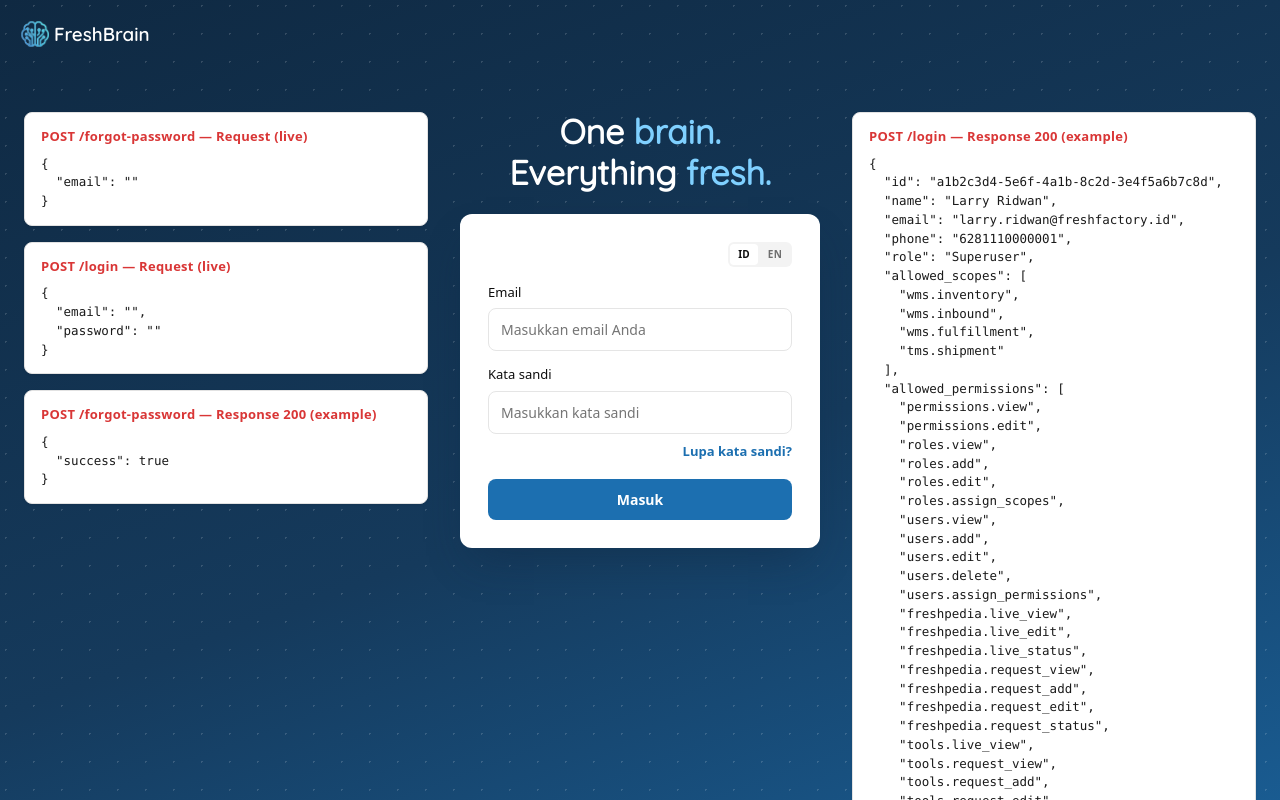
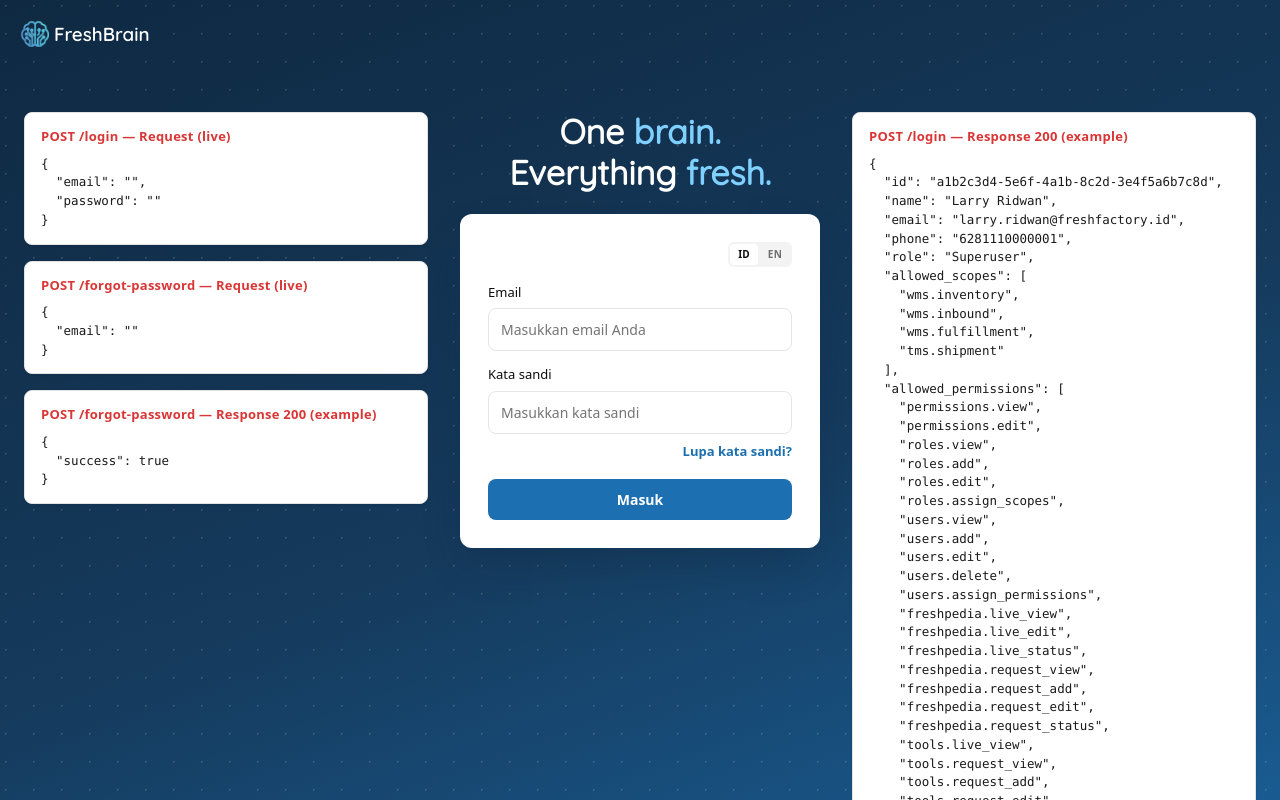
Before and after one commit to ghifari226/freshbrain-chat-interface, a React (Vite) app: page / in a window 1280 px wide. Shown: the top 800 px of the page. Built offline with nearby package versions, Linux system fonts and the light colour scheme; no server answers.

Commit message:
Reset password docs

```diff
--- a/src/pages/LoginPage.jsx
+++ b/src/pages/LoginPage.jsx
@@ -102,12 +102,12 @@
       <div className="auth-layout">
         <div className="auth-devdoc-column">
           <GatewayJsonPreview
+            title="POST /login — Request (live)"
+            data={{ email, password: 'x'.repeat(password.length) }}
+          />
+          <GatewayJsonPreview
             title="POST /forgot-password — Request (live)"
             data={{ email: forgotEmail }}
-          />
-          <GatewayJsonPreview
-            title="POST /login — Request (live)"
-            data={{ email, password: 'x'.repeat(password.length) }}
           />
           <GatewayJsonPreview
             title="POST /forgot-password — Response 200 (example)"
```
